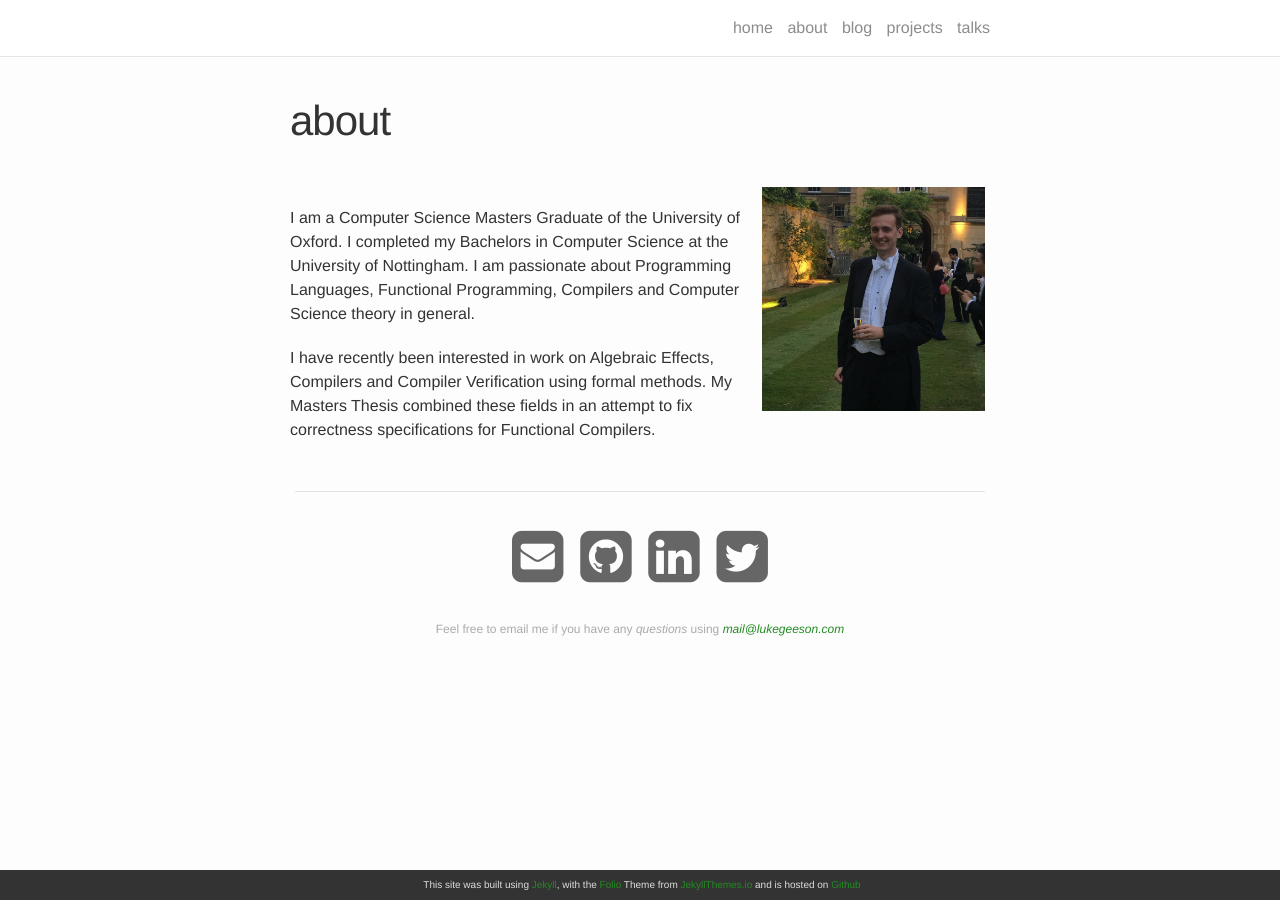
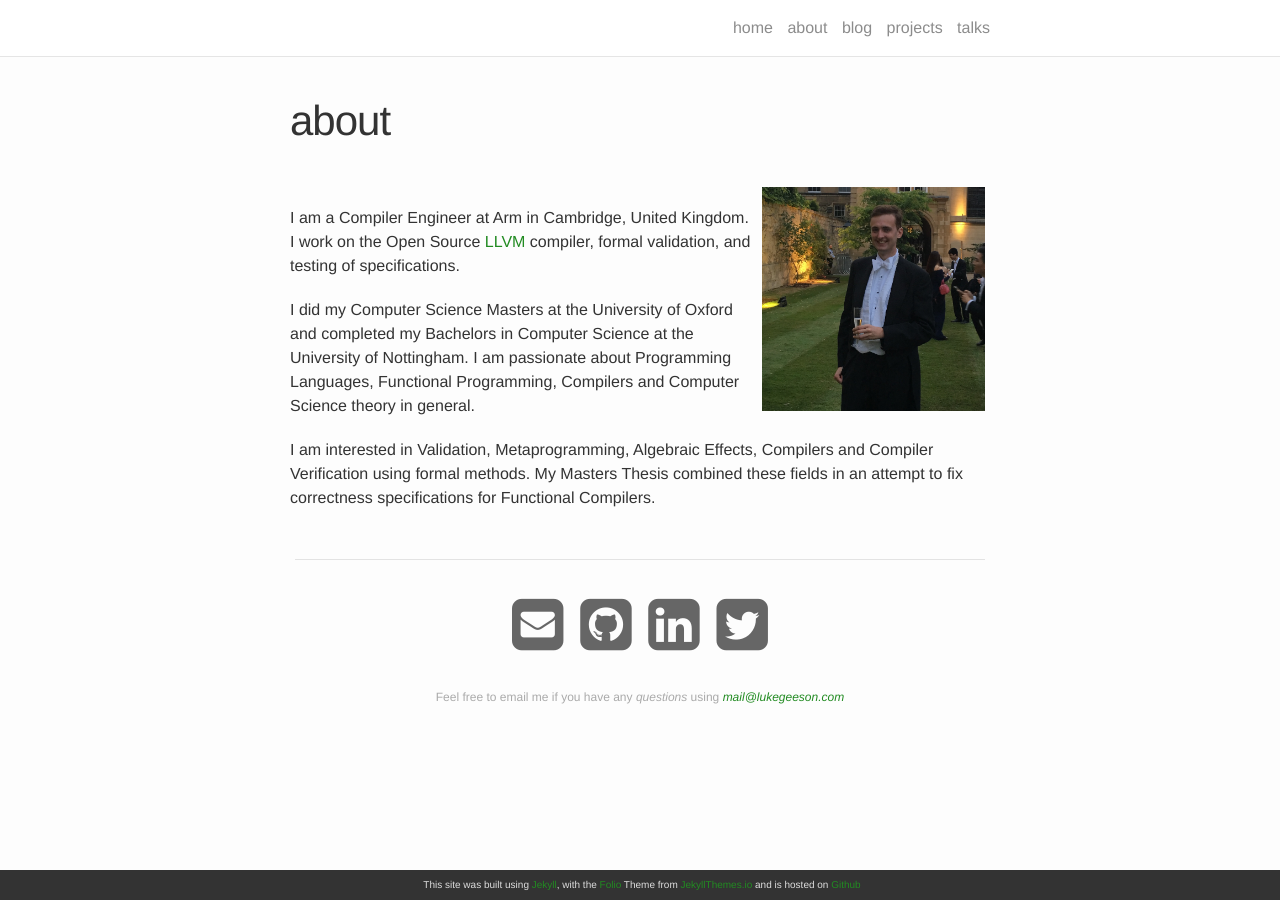
Before and after one commit to lukeg101/lukeg101.github.io, a Jekyll site: the page built from about.md, in a window 1280 px wide. Built offline with Jekyll 4.4.1, drawn with Linux system fonts in a browser that asks for light colours; nearby versions of some CDN libraries.

Commit message:
[About] Updated about me

```diff
--- a/about.md
+++ b/about.md
@@ -8,6 +8,8 @@ imgpath: about
 <img class="col one right" src="/img/{{ page.imgpath }}/prof_pic.jpg" alt="me at trinity college, oxford">
 
 <br/>
-I am a Computer Science Masters Graduate of the University of Oxford. I completed my Bachelors in Computer Science at the University of Nottingham. I am passionate about Programming Languages, Functional Programming, Compilers and Computer Science theory in general.
+I am a Compiler Engineer at Arm in Cambridge, United Kingdom. I work on the Open Source [LLVM](https://llvm.org/) compiler, formal validation, and testing of specifications.
 
-I have recently been interested in work on Algebraic Effects, Compilers and Compiler Verification using formal methods. My Masters Thesis combined these fields in an attempt to fix correctness specifications for Functional Compilers.
+I did my Computer Science Masters at the University of Oxford and completed my Bachelors in Computer Science at the University of Nottingham. I am passionate about Programming Languages, Functional Programming, Compilers and Computer Science theory in general.
+
+I am interested in Validation, Metaprogramming, Algebraic Effects, Compilers and Compiler Verification using formal methods. My Masters Thesis combined these fields in an attempt to fix correctness specifications for Functional Compilers.
```
